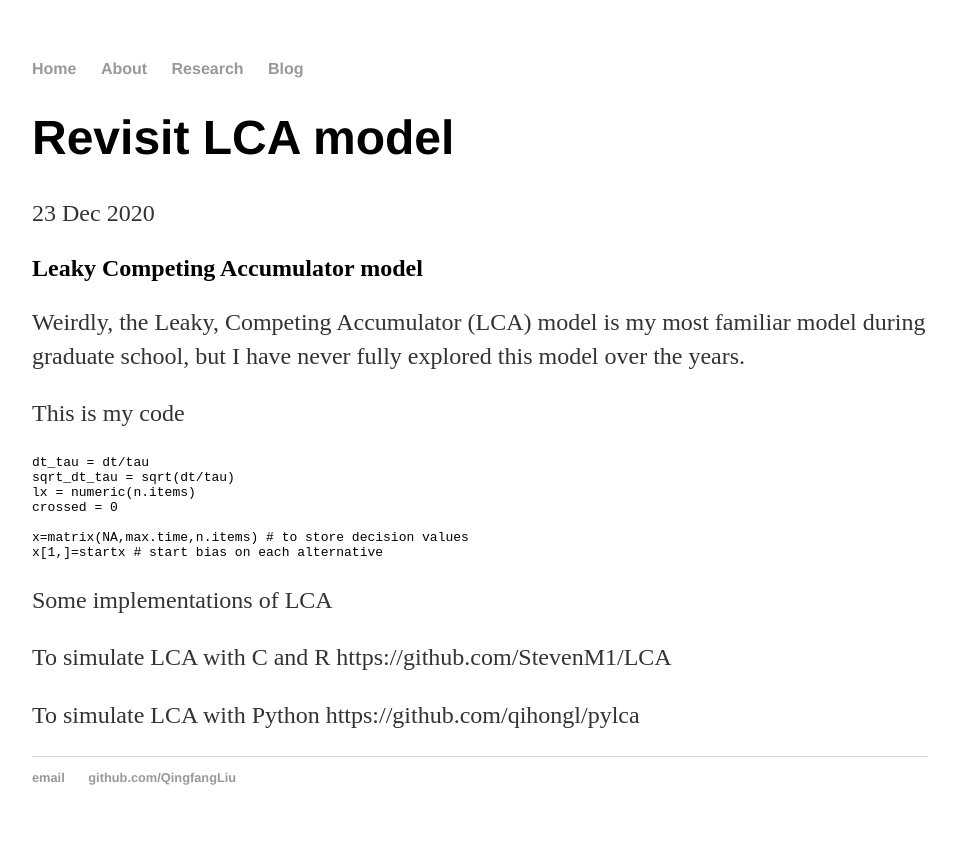
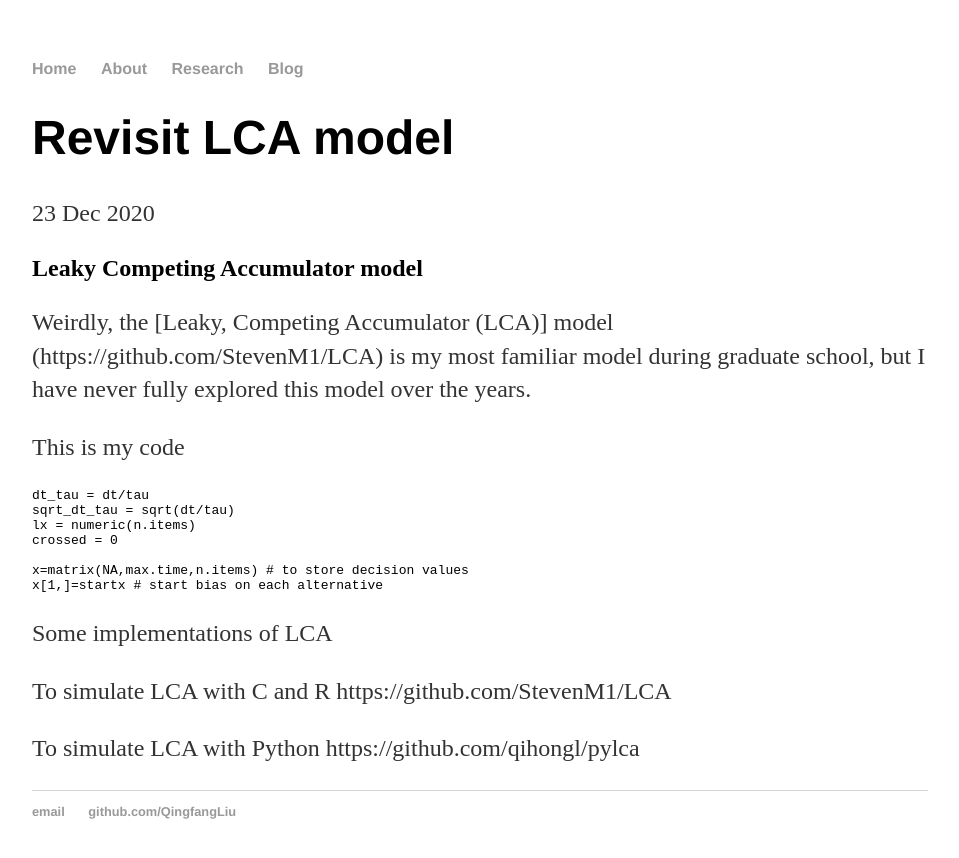
Before and after one commit to QingfangLiu/qingfangliu.github.io, a Jekyll site: the page built from _posts/2020-12-23-LCA.md, in a window 1280 px wide. Shown: the top 858 px of the page, without its empty margins (160-1119 px from the left). Built offline with Jekyll 4.4.1, drawn with Linux system fonts in a browser that asks for light colours; some of the changed lines change nothing that is shown.

Commit message:
Update 2020-12-23-LCA.md

```diff
--- a/_posts/2020-12-23-LCA.md
+++ b/_posts/2020-12-23-LCA.md
@@ -6,7 +6,7 @@
 
 ## Leaky Competing Accumulator model
 
-Weirdly, the Leaky, Competing Accumulator (LCA) model is my most familiar model during graduate school, but I have never fully explored this model over the years.
+Weirdly, the [Leaky, Competing Accumulator (LCA)] model (https://github.com/StevenM1/LCA) is my most familiar model during graduate school, but I have never fully explored this model over the years.
 
 
 This is my code
```
